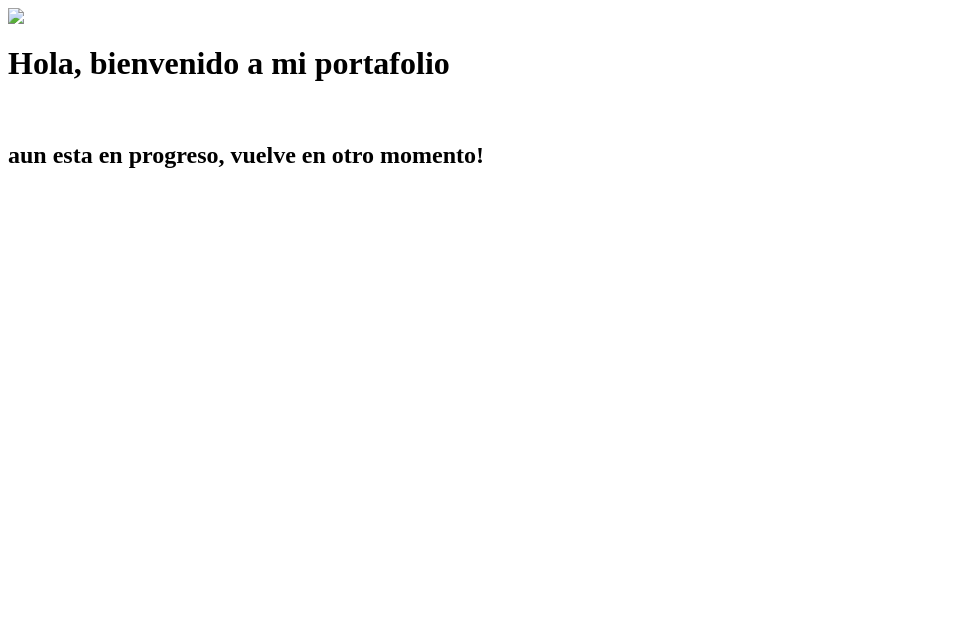
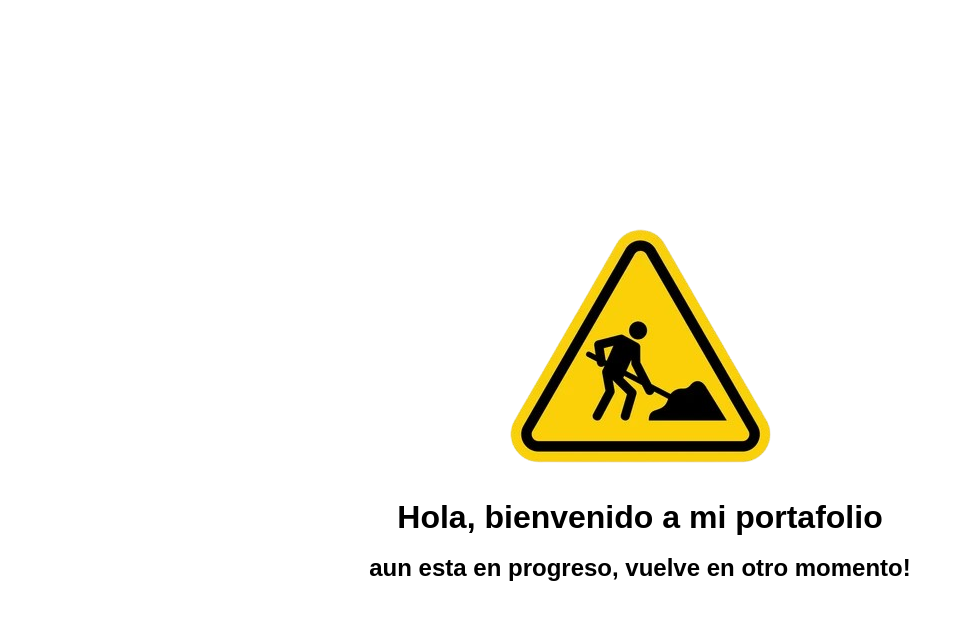
Before and after one commit to criizzz/portafolio, a plain HTML site: page index.html in a window 1280 px wide. Shown: the whole page, without its empty margins (0-964 px from the left). Drawn offline with Linux system fonts and the light colour scheme; the site is published under a folder, as on GitHub Pages, so addresses that start at the root find nothing.

Commit message:
correcion rutas

```diff
--- a/index.html
+++ b/index.html
@@ -3,11 +3,11 @@
     <meta charset="UTF-8">
     <meta name="viewport" content="width=device-width, initial-scale=1.0">
     <title>Portafolio Cristian Cabral</title>
-    <link rel="stylesheet" href="/src/css/style.css">
+    <link rel="stylesheet" href="./src/css/style.css">
 </head>
 <body>
     <main class="display-flex flex-col justify-center align-center w-100 h-100">
-        <img src="/src/assets/img/trabajando.png">
+        <img src="./src/assets/img/trabajando.png">
         <h1>
             Hola, bienvenido a mi portafolio
         </h1>
```
